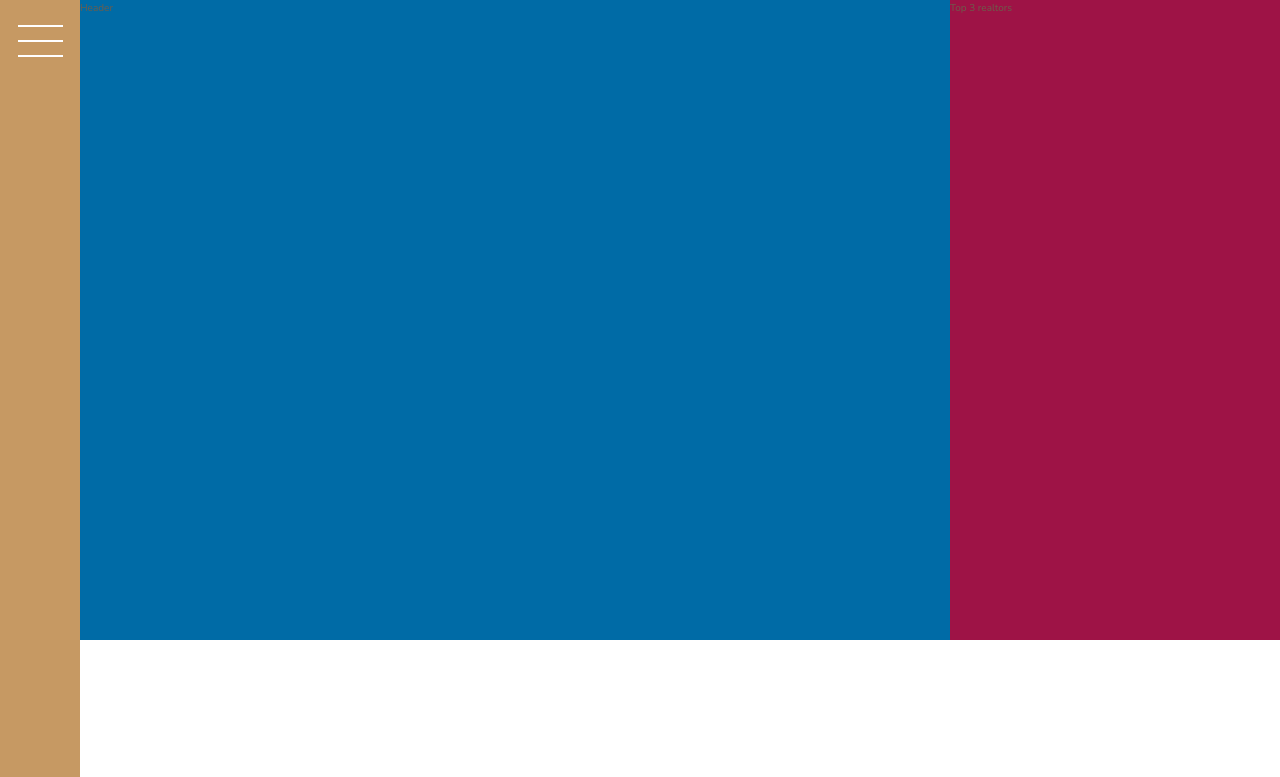
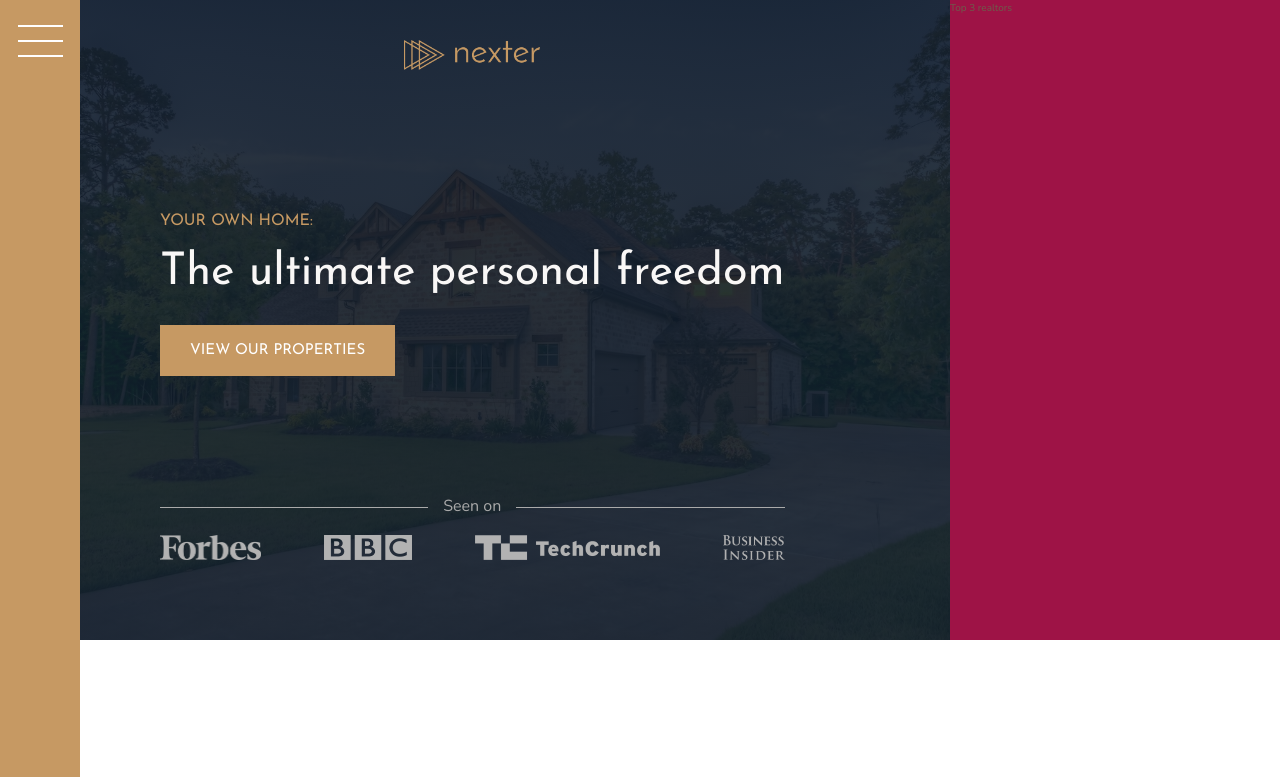
Before and after one commit to sinovic/natours-project, a website: page index.html in a window 1280 px wide. Shown: the top 777 px of the page. Drawn offline with nearby package versions, Linux system fonts and the light colour scheme.

Commit message:
Built the header

```diff
--- a/index.html
+++ b/index.html
@@ -9,14 +9,24 @@
         <link rel="stylesheet" href="css/style.css">
         <link rel="shortcut icon" type="image/png" href="img/favicon.png">
 
-        <title>nexter &mdash; your home, your freedom</title>
+        <title>Nexter &mdash; your home, your freedom</title>
     </head>
     <body class="container">
         <div class="sidebar">
             <button class="sidebar__btn"></button>
         </div>
         <header class="header">
-            Header
+            <img src="img/logo.png" alt="Nexter logo" class="header__logo">
+            <h3 class="heading-3">Your own home:</h3>
+            <h1 class="heading-1">The ultimate personal freedom</h1>
+            <button class="btn header__btn">View our properties</button>
+            <p class="header__seenon-text">Seen on</p>
+            <div class="header__seenon-logos">
+                <img src="img/logo-forbes.png" alt="Forbes logo">
+                <img src="img/logo-bbc.png" alt="BBC logo">
+                <img src="img/logo-techcrunch.png" alt="Techcrunch logo">
+                <img src="img/logo-bi.png" alt="BI logo">
+            </div>
         </header>
         <div class="realtors">
             Top 3 realtors
--- a/sass/_header.scss
+++ b/sass/_header.scss
@@ -1,4 +1,51 @@
 .header {
-  background-color: #006ba6;
   grid-column: full-start / col-end 6;
+  background-image: linear-gradient(rgba($color-secondary, .9), rgba($color-secondary, .9)), url(../img/hero.jpeg);
+  background-size: cover;
+  background-position: center;
+  padding: 4rem 8rem 8rem;
+
+  display: grid;
+  grid-template-columns: max-content;
+  grid-template-rows: 1fr min-content 6rem 1fr min-content;
+  grid-row-gap: 1.5rem;
+
+  &__logo {
+    max-height: 3rem;
+    justify-self: center;
+  }
+
+  &__btn {
+    align-self: start;
+    justify-self: start;
+  }
+
+  &__seenon-text {
+    font-size: 1.6rem;
+    color: $color-grey-light-2;
+
+    display: grid;
+    grid-template-columns: 1fr max-content 1fr;
+    grid-column-gap: 1.5rem;
+    align-items: center;
+
+    &:before,
+    &:after {
+      content: '';
+      height: .1rem;
+      background-color: currentColor;
+      display: block;
+    }
+  }
+
+  &__seenon-logos {
+    display: flex;
+    justify-content: space-between;
+
+    img {
+      max-height: 2.5rem;
+      filter: brightness(70%);
+    }
+  }
+
 }
--- a/sass/_typography.scss
+++ b/sass/_typography.scss
@@ -5,6 +5,9 @@
 
 .heading-1 {
   @extend %heading;
+  font-size: 4.5rem;
+  color: $color-grey-light-1;
+  line-height: 1;
 }
 
 .heading-2 {
```
Also changed, not shown: css/style.css.
